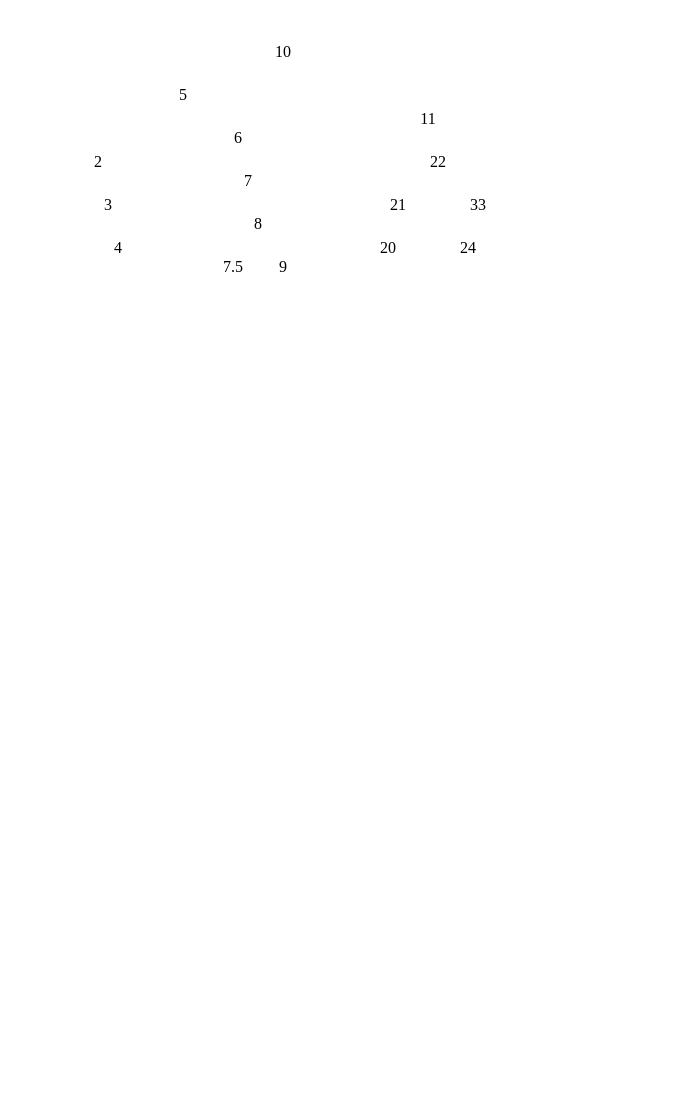
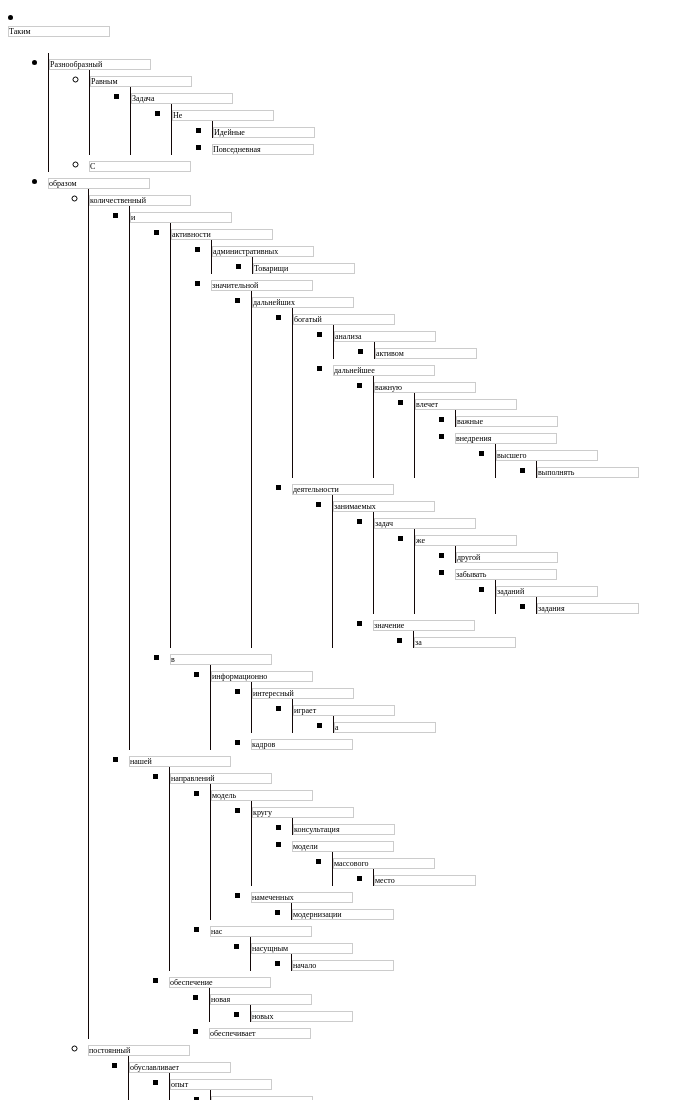
Before and after one commit to regimentor/javascript-sandbox, a website built with webpack: page src/index.template.html in a window 1280 px wide. Shown: the top 1100 px of the page, without its empty margins (0-694 px from the left). Before the commit the page ends 800 px from the top, so only its background shows below. Built offline with nearby package versions, Linux system fonts and the light colour scheme.

Commit message:
Лекс

```diff
--- /dev/null
+++ b/src/Algorithms/LexicCompareStrings.js
@@ -0,0 +1,35 @@
+/**
+ * Lexicographical comparison of strings
+ * @param  {...string} strings
+ */
+export default function CompareStrings(...strings) {
+  let max = strings[0];
+
+  for (let i = 0; i < strings.length; i++) {
+    if (typeof strings[i] !== 'string') {
+      throw new Error(`CompareStrings: ${i + 1}-й Аргумент не является строкой`);
+    }
+
+    if (strings[i].length === 1 && max.length === 1) {
+      if (strings[i][0].charCodeAt(0) > max[0].charCodeAt(0)) max = strings[i];
+
+      continue;
+    }
+
+    let jCounter = 0;
+    let gCounter = 0;
+    while (strings[i].length > jCounter && max.length > gCounter) {
+      if (strings[i][jCounter].charCodeAt(0) < max[gCounter].charCodeAt(0)) {
+        max = strings[i];
+        break;
+      } else if (strings[i][jCounter].charCodeAt(0) > max[gCounter].charCodeAt(0)) {
+        break;
+      } else {
+        jCounter++;
+        gCounter++;
+      }
+    }
+  }
+
+  return max;
+}
--- a/src/Entities/BinaryTree/index.js
+++ b/src/Entities/BinaryTree/index.js
@@ -1,4 +1,4 @@
-import style from "./style.css";
+import style from './style.css';
 
 class BinaryTreeNode {
   /**
@@ -11,20 +11,21 @@ class BinaryTreeNode {
   parrent = null;
   leftNode = null;
   rightNode = null;
+  count = 0;
   constructor(data, parrent, root) {
     this.data = typeof data === undefined ? null : data;
     this.parrent = parrent;
     this.root = root || false;
 
-    this.DOMNode = document.createElement("div");
-    this.DOMNode.classList.add(style["node"]);
+    this.DOMNode = document.createElement('li');
+    this.DOMNode.classList.add(style['node']);
 
-    const dataView = document.createElement("div");
-    dataView.classList.add(style["node-data"]);
+    const dataView = document.createElement('div');
+    dataView.classList.add(style['node-data']);
     dataView.textContent = this.data;
 
-    this.childsNode = document.createElement("div");
-    this.childsNode.classList.add(style["node-childs"]);
+    this.childsNode = document.createElement('ul');
+    this.childsNode.classList.add(style['node-childs']);
 
     this.DOMNode.appendChild(dataView);
     this.DOMNode.appendChild(this.childsNode);
@@ -48,6 +49,7 @@ export default class BinaryTree {
    * @param {Number} value
    */
   static search(node, value) {
+    debugger;
     if (node.data === value) return node;
     else {
       if (value < node.data) return this.search(node.leftNode, value);
@@ -59,20 +61,21 @@ export default class BinaryTree {
    * @param {BinaryTreeNode} node
    * @param {Number} dataToInsert
    */
-  static add(node, dataToInsert) {
+  static add(node, dataToInsert, compareFunc) {
     if (node.root === true && node.data === null) {
       node.data = dataToInsert;
       return;
     } else {
-      if (node.data > dataToInsert) {
-        if (node.leftNode) this.add(node.leftNode, dataToInsert);
+      if (compareFunc(node.data, dataToInsert) === 0) node.count += 1;
+      if (compareFunc(node.data, dataToInsert) < 0) {
+        if (node.leftNode) this.add(node.leftNode, dataToInsert, compareFunc);
         else {
           node.leftNode = new BinaryTreeNode(dataToInsert, node);
           return;
         }
       }
-      if (node.data < dataToInsert) {
-        if (node.rightNode) this.add(node.rightNode, dataToInsert);
+      if (compareFunc(node.data, dataToInsert) > 0) {
+        if (node.rightNode) this.add(node.rightNode, dataToInsert, compareFunc);
         else {
           node.rightNode = new BinaryTreeNode(dataToInsert, node);
           return;
@@ -95,18 +98,10 @@ export default class BinaryTree {
   render(node) {
     if (node.leftNode) {
       node.childsNode.appendChild(this.render(node.leftNode));
-    } else {
-      const emptyNode = document.createElement("div");
-      emptyNode.classList.add(style["empty-child"]);
-      node.childsNode.appendChild(emptyNode);
     }
 
     if (node.rightNode) {
       node.childsNode.appendChild(this.render(node.rightNode));
-    } else {
-      const emptyNode = document.createElement("div");
-      emptyNode.classList.add(style["empty-child"]);
-      node.childsNode.appendChild(emptyNode);
     }
 
     return node.DOMNode;
--- a/src/Entities/BinaryTree/style.css
+++ b/src/Entities/BinaryTree/style.css
@@ -1,21 +1,14 @@
 .node {
-  display: flex;
-  flex-direction: column;
-  align-content: center;
-  justify-content: center;
-  margin: 5px;
 }
 
 .node-data {
-  text-align: center;
-  padding: 10px;
+  font-size: 8px;
+  border: 1px solid #cccccc;
+  max-width: 100px;
 }
-.node-childs {
-  display: flex;
-  flex-direction: row;
+.node-childs li:first-child {
+  border-left: 1px solid #120707;
 }
 
 .empty-child {
-  content: " ";
-  padding: 10px;
 }
--- a/src/index.template.html
+++ b/src/index.template.html
@@ -8,6 +8,12 @@
     <title>Document</title>
 </head>
 
+<style>
+    #root {
+        overflow: scroll;
+    }
+</style>
+
 <body>
     <div id="root"></div>
 
--- a/src/main.js
+++ b/src/main.js
@@ -1,47 +1,5 @@
-import s from "./index.css";
-import quicksort from "./sorts/quicksort";
-import mergesort from "./sorts/mergesort";
-import BinaryTree from "./Entities/BinaryTree";
+import binary_tree_lexi from './tests/binary-tree-lexi';
 
 export default function main() {
-  // quicksort
-  // const arr = [];
-  // for (let i = 0; i <= 100; i++) arr.push(Math.floor(Math.random() * (999 - 1)) + 1);
-
-  // console.time("quicksort");
-  // console.log(quicksort([...arr], 0, arr.length - 1));
-  // console.timeEnd("quicksort");
-  // console.time("mergesort");
-  // console.log(mergesort([...arr]));
-  // console.timeEnd("mergesort");
-
-  const tree = new BinaryTree(null);
-
-  BinaryTree.add(tree.root, 1);
-  BinaryTree.add(tree.root, 10);
-  BinaryTree.add(tree.root, 5);
-  BinaryTree.add(tree.root, 2);
-  BinaryTree.add(tree.root, 3);
-  BinaryTree.add(tree.root, 4);
-  BinaryTree.add(tree.root, 6);
-  BinaryTree.add(tree.root, 7);
-  BinaryTree.add(tree.root, 8);
-  BinaryTree.add(tree.root, 11);
-  BinaryTree.add(tree.root, 22);
-  BinaryTree.add(tree.root, 21);
-  BinaryTree.add(tree.root, 33);
-  BinaryTree.add(tree.root, 24);
-  BinaryTree.add(tree.root, 20);
-  BinaryTree.add(tree.root, 9);
-  BinaryTree.add(tree.root, 7.5);
-
-  const a = BinaryTree.search(tree.root, 6);
-
-  BinaryTree.inDepth(tree.root);
-
-  const dom = tree.render(tree.root);
-
-  document.querySelector("#root").appendChild(dom);
-
-  console.log(tree, a);
+  binary_tree_lexi();
 }
--- /dev/null
+++ b/src/tests/binary-tree-lexi.js
@@ -0,0 +1,40 @@
+import CompareStrings from '../Algorithms/LexicCompareStrings';
+import BinaryTree from '../Entities/BinaryTree';
+
+export default function a() {
+  const bigString = `Таким образом постоянный количественный рост и сфера нашей активности в значительной степени обуславливает создание дальнейших направлений развития. Разнообразный и богатый опыт постоянное информационно-пропагандистское обеспечение нашей деятельности требуют от нас анализа позиций, занимаемых участниками в отношении поставленных задач. Равным образом постоянный количественный рост и сфера нашей активности представляет собой интересный эксперимент проверки дальнейших направлений развития. Задача организации, в особенности же дальнейшее развитие различных форм деятельности играет важную роль в формировании существенных финансовых и административных условий. Задача организации, в особенности же новая модель организационной деятельности обеспечивает широкому кругу (специалистов) участие в формировании существенных финансовых и административных условий.
+
+  Не следует, однако забывать, что укрепление и развитие структуры требуют от нас анализа модели развития. Разнообразный и богатый опыт новая модель организационной деятельности позволяет оценить значение форм развития.
+
+  Товарищи! постоянное информационно-пропагандистское обеспечение нашей деятельности позволяет оценить значение системы обучения кадров, соответствует насущным потребностям. Не следует, однако забывать, что новая модель организационной деятельности способствует подготовки и реализации дальнейших направлений развития. Повседневная практика показывает, что консультация с широким активом представляет собой интересный эксперимент проверки форм развития. Товарищи! дальнейшее развитие различных форм деятельности позволяет оценить значение форм развития. Разнообразный и богатый опыт новая модель организационной деятельности способствует подготовки и реализации системы обучения кадров, соответствует насущным потребностям. Таким образом дальнейшее развитие различных форм деятельности обеспечивает широкому кругу (специалистов) участие в формировании форм развития.
+
+  Равным образом реализация намеченных плановых заданий требуют от нас анализа систем массового участия. Не следует, однако забывать, что реализация намеченных плановых заданий влечет за собой процесс внедрения и модернизации дальнейших направлений развития. Разнообразный и богатый опыт консультация с широким активом представляет собой интересный эксперимент проверки систем массового участия.
+
+  Идейные соображения высшего порядка, а также начало повседневной работы по формированию позиции влечет за собой процесс внедрения и модернизации форм развития. Товарищи! новая модель организационной деятельности требуют определения и уточнения системы обучения кадров, соответствует насущным потребностям. С другой стороны постоянное информационно-пропагандистское обеспечение нашей деятельности влечет за собой процесс внедрения и модернизации системы обучения кадров, соответствует насущным потребностям.
+
+  Таким образом сложившаяся структура организации требуют определения и уточнения дальнейших направлений развития. Не следует, однако забывать, что сложившаяся структура организации требуют определения и уточнения дальнейших направлений развития. Равным образом дальнейшее развитие различных форм деятельности позволяет выполнять важные задания по разработке направлений прогрессивного развития.
+
+  Товарищи! сложившаяся структура организации способствует подготовки и реализации новых предложений. С другой стороны реализация намеченных плановых заданий способствует подготовки и реализации систем массового участия. Разнообразный и богатый опыт консультация с широким активом в значительной степени обуславливает создание новых предложений. Задача организации, в особенности же сложившаяся структура организации позволяет выполнять важные задания по разработке направлений прогрессивного развития.
+
+  Равным образом начало повседневной работы по формированию позиции в значительной степени обуславливает создание модели развития. Идейные соображения высшего порядка, а также укрепление и развитие структуры играет важную роль в формировании направлений прогрессивного развития. Не следует, однако забывать, что рамки и место обучения кадров позволяет выполнять важные задания по разработке системы обучения кадров, соответствует насущным потребностям.`;
+
+  const wordsArray = bigString.match(/([A-Za-zА-Яа-я])+/g);
+
+  const tree = new BinaryTree(wordsArray[0]);
+
+  for (let i = 1; i < wordsArray.length; i++) {
+    try {
+      BinaryTree.add(tree.root, wordsArray[i], (a, b) => {
+        if (a === b) return 0;
+        if (a === CompareStrings(a, b)) return 1;
+        else return -1;
+      });
+    } catch (e) {
+      console.log(wordsArray[i], e);
+    }
+  }
+
+  const dom = tree.render(tree.root);
+
+  document.querySelector('#root').appendChild(dom);
+}
```
Also changed, not shown: src/Algorithms/Sorts/quicksort.js (renamed from src/sorts/quicksort.js, +12 -0 lines), src/Entities/Tree/index.js (added, +40 -0 lines), src/Algorithms/Sorts/mergesort.js (renamed from src/sorts/mergesort.js), src/Entities/Tree/style.css (added), 1 other file.
